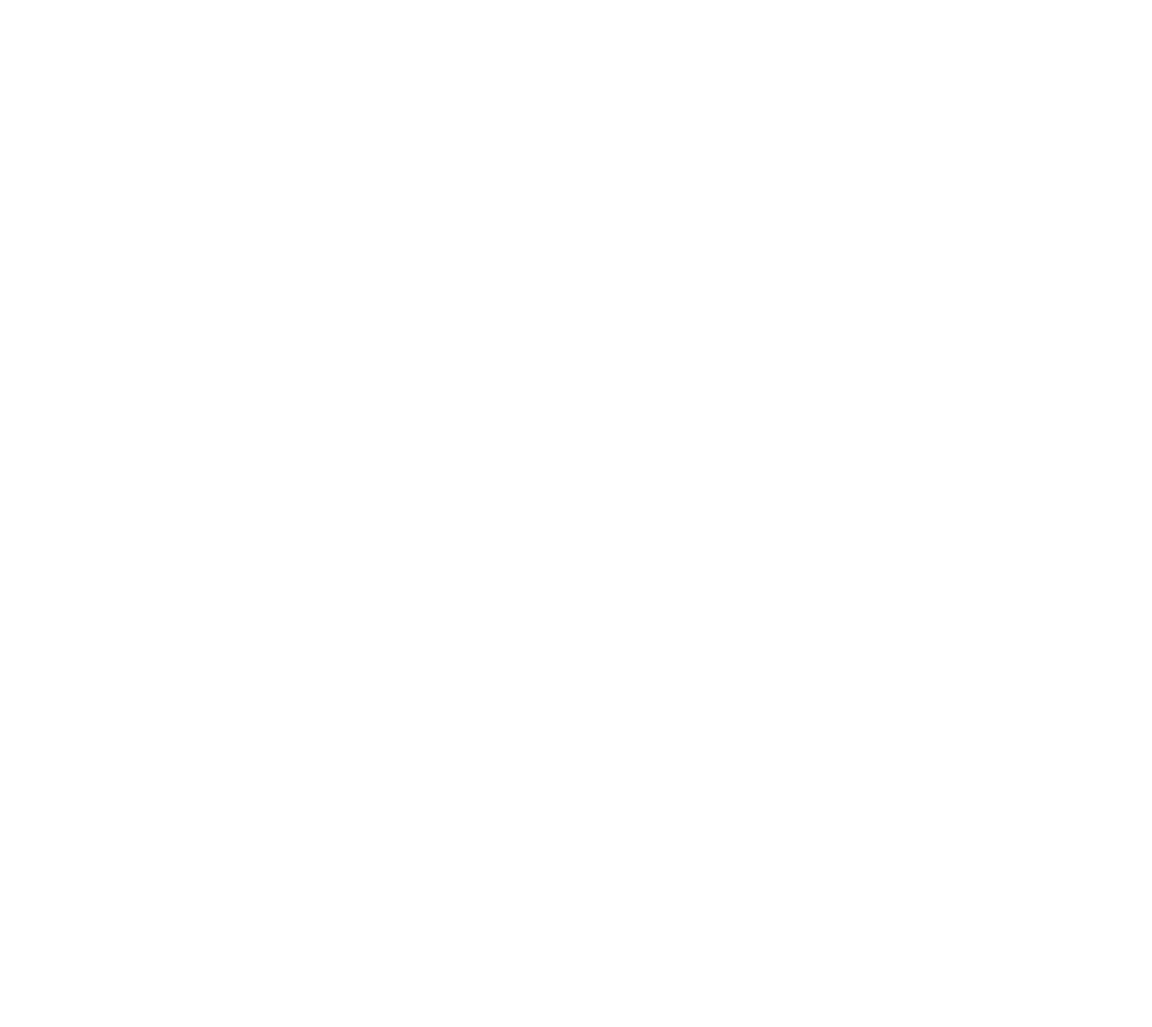
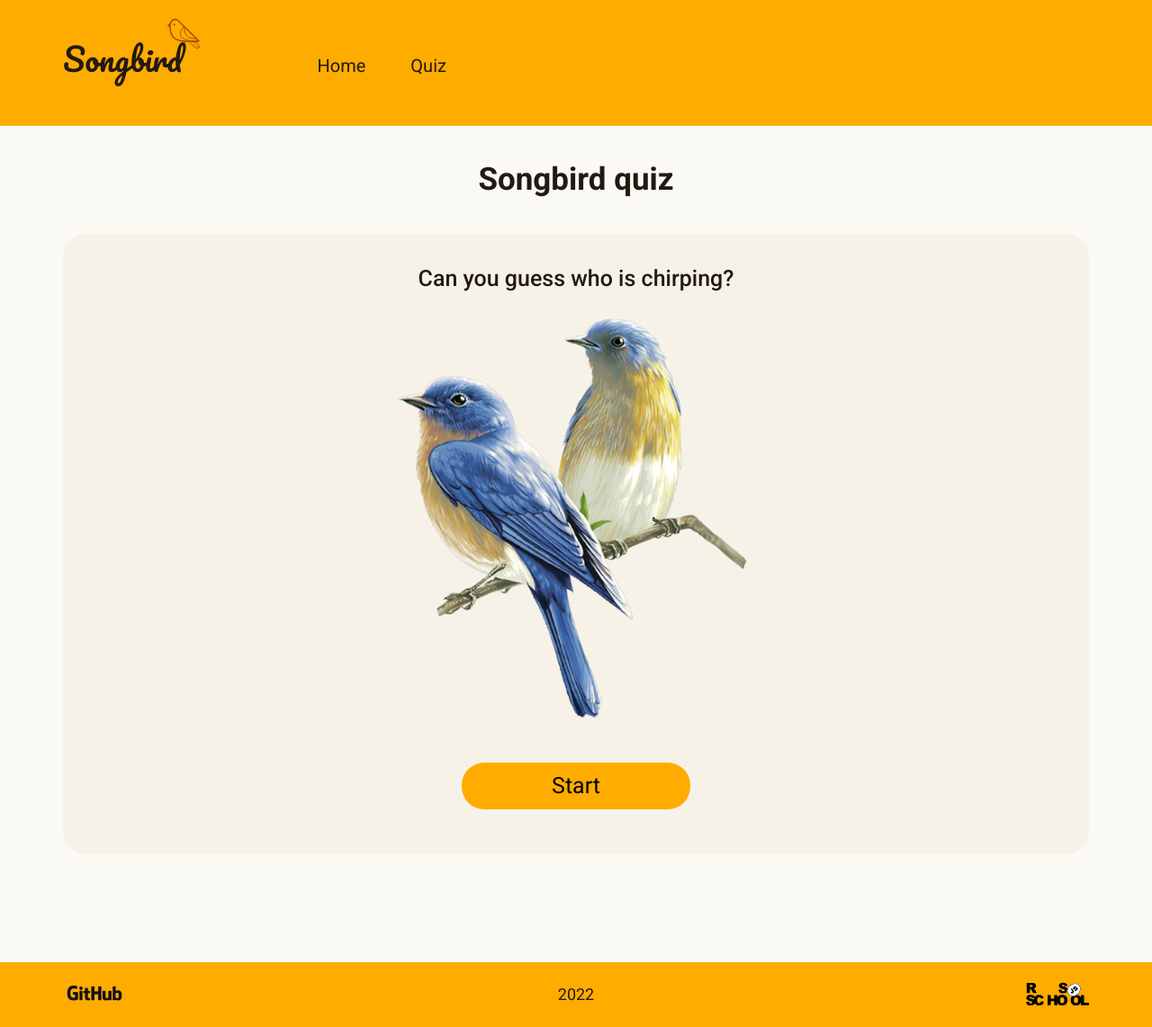
Before and after one commit to larvolynkina/songbird, a website built with webpack: page songbird/src/pages/main/main.html in a window 1280 px wide. Shown: the whole page at 90% size. Before the commit the page ends 800 px from the top, so only its background shows below. Built offline with nearby package versions, Linux system fonts and the light colour scheme.

Commit message:
feat: main page

```diff
--- a/songbird/src/pages/main/main.html
+++ b/songbird/src/pages/main/main.html
@@ -1,12 +1,58 @@
 <!DOCTYPE html>
 <html lang="en">
+
 <head>
-    <meta charset="UTF-8">
-    <meta http-equiv="X-UA-Compatible" content="IE=edge">
-    <meta name="viewport" content="width=device-width, initial-scale=1.0">
-    <title>Songbird</title>
+  <meta charset="UTF-8">
+  <meta http-equiv="X-UA-Compatible" content="IE=edge">
+  <meta name="viewport" content="width=device-width, initial-scale=1.0">
+  <title>Songbird</title>
 </head>
+
 <body class="page">
+  <header class="header">
+    <div class="container">
+      <div class="header__wrapper">
+        <div class="logo">
+          <a class="logo__link" href="#">Songbird</a>
+        </div>
+        <nav class="nav">
+          <ul class="nav__list">
+            <li class="nav__item">
+              <a href="#" class="nav__link">Home</a>
+            </li>
+            <li class="nav__item">
+              <a href="#" class="nav__link">Quiz</a>
+            </li>
+          </ul>
+        </nav>
+      </div>
+    </div>
+  </header>
+  <main class="home">
+    <section class="promo">
+      <h1 class="main-title">Songbird quiz</h1>
+      <div class="container">
+        <div class="promo__wrapper">
+          <p class="promo__text">Can you guess who is chirping?</p>
+          <img src="/src/assets/images/bird.png" alt="" class="promo__img">
+          <div class="promo__btn">
+            <button class="btn">Start</button>
+          </div>
+        </div>
+      </div>
+    </section>
+  </main>
+  <footer class="footer">
+    <div class="container">
+      <div class="footer__wrapper">
+        <a href="https://github.com/larvolynkina" class="footer__link"><img class="footer__img"
+            src="/src/assets/icons/github-logo.png" alt="github-logo"></a>
+        <p class="footer__year">2022</p>
+        <a href="https://rs.school/js/" class="footer__link"><img class="footer__img"
+            src="/src/assets/icons/rsschool-logo.svg" alt="rsschool-logo"></a>
+      </div>
+    </div>
+  </footer>
+</body>
 
-</body>
 </html>
--- a/songbird/src/sass/abstracts/_variables.scss
+++ b/songbird/src/sass/abstracts/_variables.scss
@@ -0,0 +1,3 @@
+$main-color: #ffac00;
+$background-color: #faf9f4;
+$text-color: #221913;
--- a/songbird/src/sass/base/_base.scss
+++ b/songbird/src/sass/base/_base.scss
@@ -0,0 +1,15 @@
+html {
+  font-size: 10px;
+  color: $text-color;
+}
+
+.page {
+  background: $background-color;
+  font-family: 'Roboto', sans-serif;
+}
+
+.main-title {
+  text-align: center;
+  font-size: 3.5rem;
+  font-weight: 700;
+}
--- a/songbird/src/sass/base/_fonts.scss
+++ b/songbird/src/sass/base/_fonts.scss
@@ -0,0 +1,2 @@
+@import url('https://fonts.googleapis.com/css2?family=Pacifico&display=swap');
+@import url('https://fonts.googleapis.com/css2?family=Roboto:ital,wght@0,400;0,500;0,700;1,400&display=swap');
--- a/songbird/src/sass/base/_helpers.scss
+++ b/songbird/src/sass/base/_helpers.scss
@@ -0,0 +1,7 @@
+.container {
+  max-width: 1140px;
+  width: 100%;
+  padding-right: 15px;
+  padding-left: 15px;
+  margin: 0 auto;
+}
--- /dev/null
+++ b/songbird/src/sass/components/_btn.scss
@@ -0,0 +1,10 @@
+.btn {
+    display: block;
+    margin: 0 auto;
+    font-size: 2.5rem;
+    font-weight: 400;
+    background: $main-color;
+    border-radius: 25px;
+    padding: 1.2rem 10rem;
+    cursor: pointer;
+}
--- /dev/null
+++ b/songbird/src/sass/components/_logo.scss
@@ -0,0 +1,19 @@
+.logo {
+  position: relative;
+  font-family: 'Pacifico', cursive;
+  font-size: 3.5rem;
+  cursor: pointer;
+  &::after {
+    content: ' ';
+    display: inline-block;
+    background-image: url('/src/assets/icons/bird.svg');
+    background-size: 100%;
+    background-repeat: no-repeat;
+    position: absolute;
+    bottom: 31px;
+    right: -20px;
+    width: 37px;
+    height: 34px;
+
+  }
+}
--- a/songbird/src/sass/layout/_footer.scss
+++ b/songbird/src/sass/layout/_footer.scss
@@ -0,0 +1,23 @@
+.footer {
+    padding: 2rem 0;
+    background: $main-color;
+
+    &__wrapper {
+        display: flex;
+        justify-content: space-between;
+        align-items: center;
+    }
+
+    &__link {
+        width: 7rem;
+    }
+
+    &__img {
+        width: 100%;
+    }
+
+    &__year {
+        font-size: 1.8rem;
+        font-weight: 400;
+    }
+}
--- a/songbird/src/sass/layout/_header.scss
+++ b/songbird/src/sass/layout/_header.scss
@@ -0,0 +1,31 @@
+.header {
+  padding: 45px 0 55px;
+  background: $main-color;
+
+  &__wrapper {
+    display: flex;
+    gap: 15rem;
+    align-items: flex-end;
+  }
+}
+
+.nav {
+
+  // .nav__list
+
+  &__list {
+    display: flex;
+    gap: 5rem;
+  }
+
+  // .nav__item
+
+  &__item {}
+
+  // .nav__link
+
+  &__link {
+    font-size: 2rem;
+    font-weight: 400;
+  }
+}
--- a/songbird/src/sass/pages/_main.scss
+++ b/songbird/src/sass/pages/_main.scss
@@ -0,0 +1,38 @@
+.home {
+
+}
+
+.promo {
+    padding: 60px 0 120px;
+
+    &__wrapper {
+        margin-top: 6rem;
+        padding: 5rem 0;
+        border-radius: 25px;
+        background: #f7f2e8;
+        display: flex;
+        flex-direction: column;
+        align-items: center;
+        gap: 3rem;
+    }
+
+    // .promo__text
+
+    &__text {
+        text-align: center;
+        font-size: 2.5rem;
+        font-weight: 500;
+    }
+
+     // .promo__img
+
+    &__img {
+        width: 35%;
+    }
+
+    // .promo__btn
+
+    &__btn {
+
+    }
+}
--- a/songbird/src/sass/style.scss
+++ b/songbird/src/sass/style.scss
@@ -17,10 +17,9 @@
   'layout/footer',
   'layout/header';
 
-// @import
-//   'components/button',
-//   'components/logo',
-//   'components/burger-nav';
+@import
+  'components/btn',
+  'components/logo';
 
 @import
   'pages/main';
```
Also changed, not shown: songbird/src/assets/icons/bird.svg (added), songbird/src/assets/icons/github-logo.png (added), songbird/src/assets/icons/rsschool-logo.svg (added), songbird/src/assets/images/bird.png (added), songbird/src/assets/images/main-bg.png (added).
